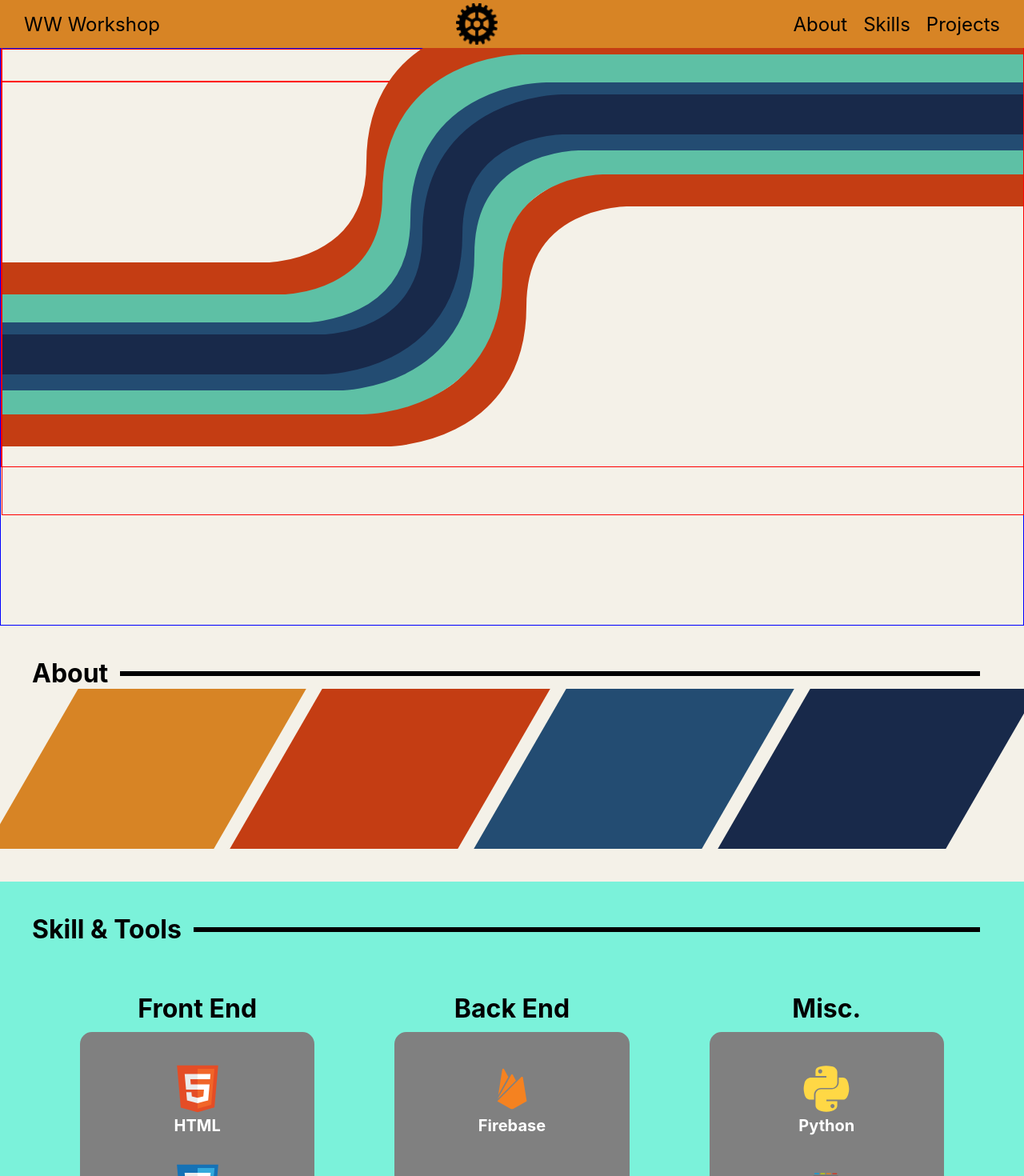
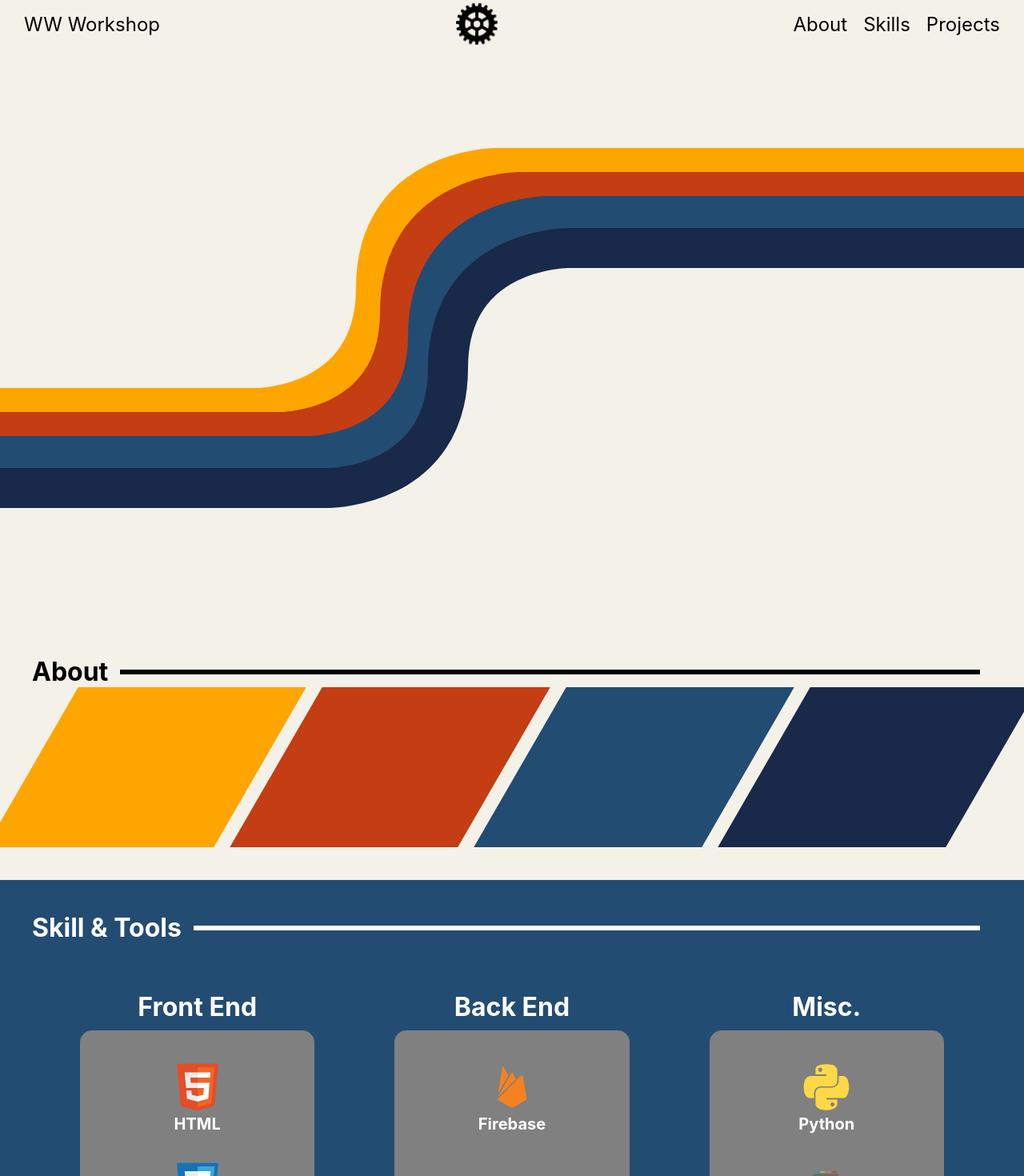
Before and after one commit to williamfwheeler/personal-site, a React (Create React App) app: page / in a window 1280 px wide. Shown: the top 1470 px of the page at 80% size. Built offline with nearby package versions, Linux system fonts and the light colour scheme.

Commit message:
clean up color scheme

```diff
--- a/src/App.css
+++ b/src/App.css
@@ -1,6 +1,7 @@
 :root {
   --mainBlack: black;
-  --mainOrange: #D78425;
+  /* --mainOrange: #D78425; */
+  --mainOrange: orange;
   --mainRedOrange: #C43D13;
   --mainNavy: #234C72;
   --mainDarkBlue: #18294A;
@@ -18,6 +19,7 @@
   width: 100vw;
   margin: 0px;
   row-gap: 0px;
+  background-color: var(--offWhite);
 }
 
 .bodyContainer {
--- a/src/components/About.js
+++ b/src/components/About.js
@@ -5,7 +5,7 @@ function About() {
 
     return (
         <div className="about">
-            <div className="skillsHeader">
+            <div className="aboutHeader">
                 <h1>About</h1>
                 <hr></hr>
             </div>
--- a/src/components/Hero.js
+++ b/src/components/Hero.js
@@ -5,54 +5,48 @@ function Hero() {
 
     return (
         <div className="hero">
-            <h1>Hero</h1>
             <div className="illustrationContainer">
 
                 <svg>
-                    {/* <circle className="circle1" r="50" cx="100" cy="80"></circle>
-                    <circle className="circle2" r="50" cx="100" cy="80"></circle>
-
-
-                    <path d="M 40 10 h 90 v 80 z" fill="transparent"/> */}
 
                     <path className="outer3"
-                    d="M -80 310 h 410 s 150 00, 150 -150
+                    d="M -90 340 h 410 s 150 00, 150 -150
                     s 150 -150 , 150 -150
                     h 1300"
                     fill="transparent"/>
 
-                    <path className="outer3"
-                    d="M 0 490 h 480 s 150 00, 150 -150
+                    {/* <path className="outer3"
+                    d="M 0 510 h 480 s 150 00, 150 -150
+                    s 150 -150 , 150 -150
+                    h 1300"
+                    fill="transparent"/> */}
+
+                     <path className="outer2"
+                    d="M -60 370 h 410 s 150 00, 150 -150
                     s 150 -150 , 150 -150
                     h 1300"
                     fill="transparent"/>
 
-                     <path className="outer2"
-                    d="M -60 350 h 410 s 150 00, 150 -150
+                    {/* <path className="outer2"
+                    d="M 0 470 h 450 s 150 00, 150 -150
+                    s 150 -150 , 150 -150
+                    h 1300"
+                    fill="transparent"/> */}
+
+                    <path className="outer1"
+                    d="M -25 400 h 410 s 150 00, 150 -150
                     s 150 -150 , 150 -150
                     h 1300"
                     fill="transparent"/>
 
-                    <path className="outer2"
-                    d="M 0 450 h 450 s 150 00, 150 -150
+                    {/* <path className="outer1"
+                    d="M 0 445 h 420 s 150 00, 150 -150
                     s 150 -150 , 150 -150
                     h 1300"
-                    fill="transparent"/>
-
-                    <path className="outer1"
-                    d="M -30 380 h 410 s 150 00, 150 -150
-                    s 150 -150 , 150 -150
-                    h 1300"
-                    fill="transparent"/>
-
-                    <path className="outer1"
-                    d="M 0 425 h 420 s 150 00, 150 -150
-                    s 150 -150 , 150 -150
-                    h 1300"
-                    fill="transparent"/>
+                    fill="transparent"/> */}
 
                     <path className="main"
-                    d="M 0 400 h 400 s 150 00, 150 -150
+                    d="M 0 440 h 410 s 150 00, 150 -150
                     s 150 -150 , 150 -150
                     h 1300"
                     fill="transparent"/>
--- a/src/components/Projects.js
+++ b/src/components/Projects.js
@@ -5,7 +5,7 @@ function Projects() {
 
     return (
         <div className="projects">
-            <div className="skillsHeader">
+            <div className="projectsHeader">
                     <h1>Projects</h1>
                     <hr></hr>
             </div>
--- a/src/components/about.css
+++ b/src/components/about.css
@@ -2,6 +2,18 @@
     height: 30vh;
     background-color: var(--offWhite);
     padding: max(40px);
+}
+
+.aboutHeader {
+    display: flex;
+    align-items: center;
+    width: 100%;
+}
+
+.aboutHeader hr {
+    flex:1;
+    border: 3px solid black;
+    margin: 15px;
 }
 
 .stripeContainer {
--- a/src/components/hero.css
+++ b/src/components/hero.css
@@ -1,21 +1,23 @@
 .hero {
     height:90vh;
     background-color: var(--offWhite);
-    border: blue solid 1px;
+    /* border: blue solid 3px; */
+    display: grid;
+    align-content: center;
 }
 
 .hero > .illustrationContainer {
     width: 100%;
-    height: 60vh;
+    height: fit-content;
     display: flex;
     align-items: center;
     justify-content: center;
-    /* border: solid red 1px; */
+    /* border: solid red 3px; */
 }
 
 .hero svg {
     width: 100%;
-    height: 600px;
+    height: 500px;
 }
 
 path.main {
@@ -25,16 +27,16 @@ path.main {
 
 path.outer1 {
     stroke: var(--mainNavy);
-    stroke-width: 40px;
+    stroke-width: 50px;
 }
 
 path.outer2 {
-    stroke: var(--mainBlue);
+    stroke: var(--mainRedOrange);
     stroke-width: 50px;
 }
 
 path.outer3 {
-    stroke: var(--mainRedOrange);
+    stroke: var(--mainOrange);
     stroke-width: 50px;
 }
 
@@ -65,6 +67,6 @@ circle {
     z-index: 3;
 }
 
-.hero * {
+/* .hero * {
     border: solid red 1px;
-}
+} */
--- a/src/components/nav.css
+++ b/src/components/nav.css
@@ -14,7 +14,8 @@
     display: flex;
     align-items: center;
     justify-content: space-between;
-    background-color: var(--mainOrange);
+    /* background-color: var(--mainOrange); */
+    background-color: transparent;
     color: var(--mainBlack)
 }
 
--- a/src/components/projects.css
+++ b/src/components/projects.css
@@ -3,3 +3,15 @@
     background-color: var(--offWhite);
     padding: max(40px);
 }
+
+.projectsHeader {
+    display: flex;
+    align-items: center;
+    width: 100%;
+}
+
+.projectsHeader hr {
+    flex:1;
+    border: 3px solid black;
+    margin: 15px;
+}
--- a/src/components/skills.css
+++ b/src/components/skills.css
@@ -1,6 +1,7 @@
 .skillContainer {
     padding: max(40px);
-    background-color: #7bf2da;
+    background-color: var(--mainNavy);
+    color: white;
 }
 
 .skillsHeader {
@@ -11,7 +12,7 @@
 
 .skillsHeader hr {
     flex:1;
-    border: 3px solid black;
+    border: 3px solid white;
     margin: 15px;
 }
 
```
